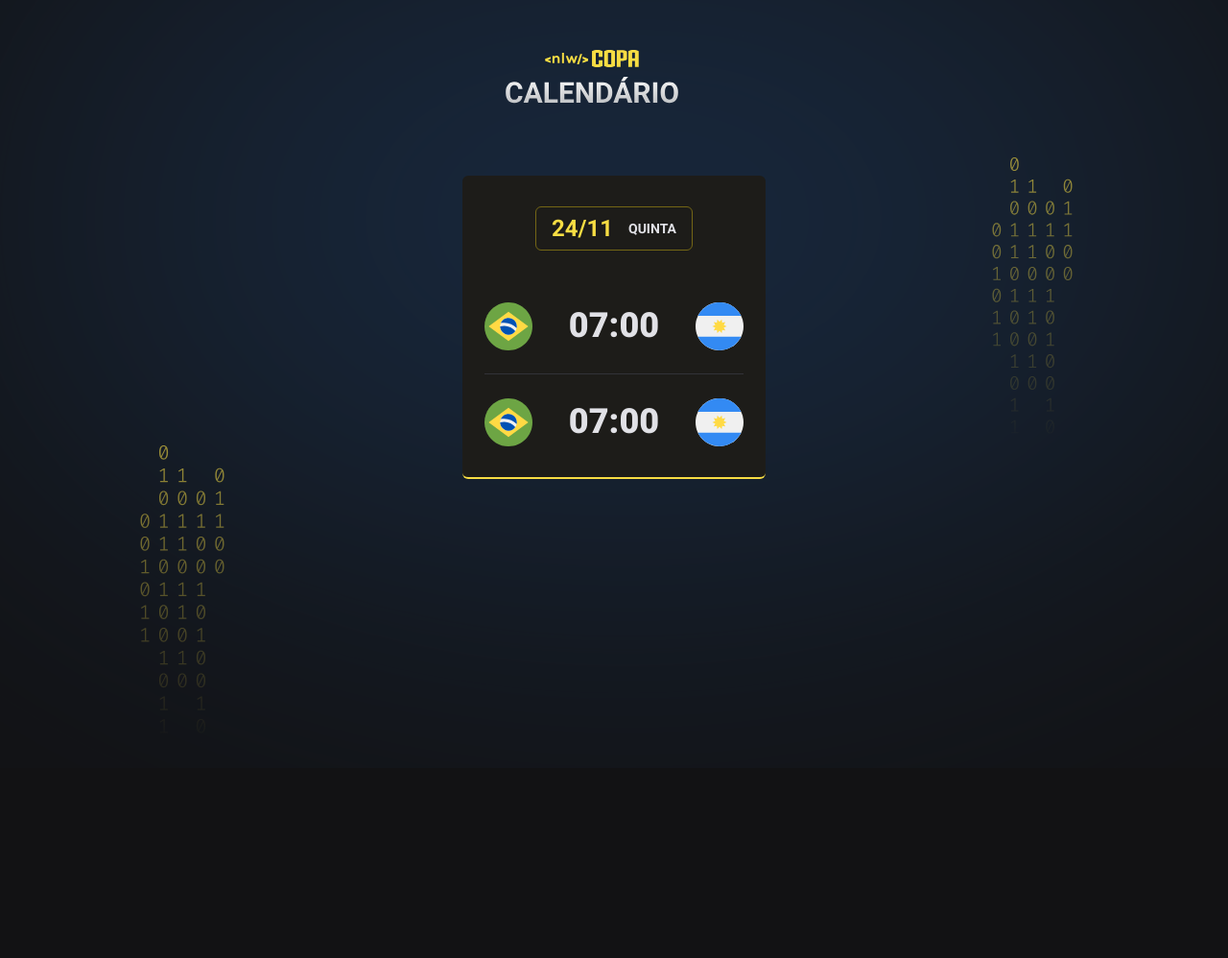
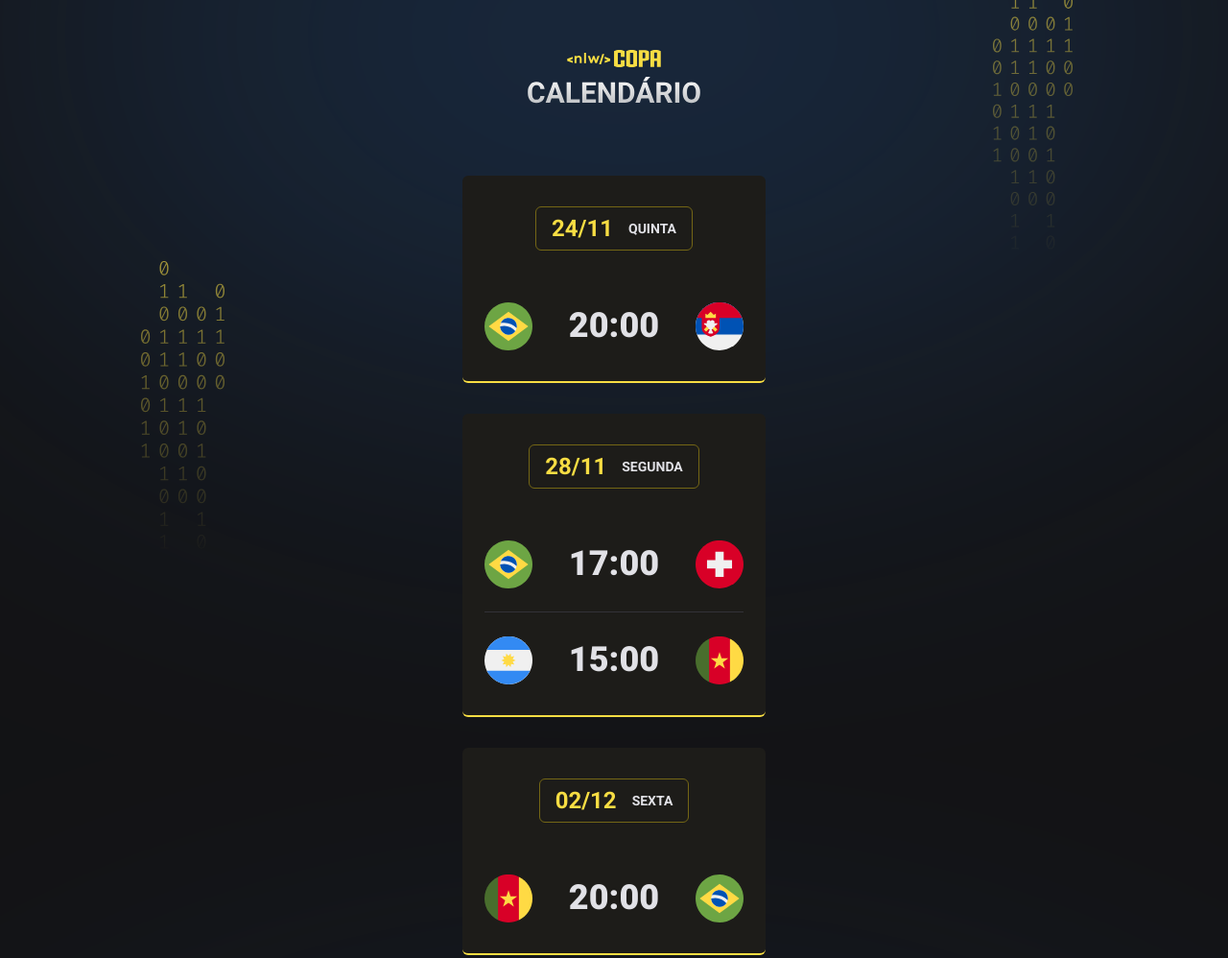
Before and after one commit to vivzzx/NLW, a plain HTML site: page index.html in a window 1280 px wide. Shown: the whole page at 96% size. Before the commit the page ends 800 px from the top, so only its background shows below. Drawn offline with Linux system fonts and the light colour scheme.

Commit message:
new js file

```diff
--- a/index.html
+++ b/index.html
@@ -15,33 +15,7 @@
     />
   </head>
   <body>
-    <div id="app">
-      <header>
-        <img src="./assets/logo.svg" alt="Logo da NLW" />
-      </header>
-      <main id="cards">
-        <div class="card">
-          <h2>24/11 <span>Quinta</span></h2>
-          <ul>
-            <li>
-              <img src="./assets/icon-brazil.svg" alt="Bandeira do Brasil" />
-              <strong>07:00</strong>
-              <img
-                src="./assets/icon-argentina.svg"
-                alt="Bandeira da Argentina"
-              />
-            </li>
-            <li>
-              <img src="./assets/icon-brazil.svg" alt="Bandeira do Brasil" />
-              <strong>07:00</strong>
-              <img
-                src="./assets/icon-argentina.svg"
-                alt="Bandeira da Argentina"
-              />
-            </li>
-          </ul>
-        </div>
-      </main>
-    </div>
+    <div id="app"></div>
+    <script src="./main.js"></script>
   </body>
 </html>
--- /dev/null
+++ b/main.js
@@ -0,0 +1,39 @@
+function createGame(player1, hour, player2) {
+  return `
+    <li>
+      <img src="./assets/icon-${player1}.svg" alt="Bandeira ${player1}" />
+      <strong>${hour}</strong>
+      <img
+        src="./assets/icon-${player2}.svg"
+        alt="Bandeira ${player2}"
+      />
+    </li>
+  `
+}
+
+function createCard(date, day, games) {
+  return `
+    <div class="card">
+      <h2>${date} <span>${day}</span></h2>
+      <ul>
+        ${games}
+      </ul>
+    </div>
+  `
+}
+
+document.querySelector("#app").innerHTML = `
+  <header>
+    <img src="./assets/logo.svg" alt="Logo da NLW" />
+  </header>
+  <main id="cards">
+    ${createCard("24/11", "quinta", createGame("brazil", "20:00", "serbia"))}
+    ${createCard(
+      "28/11",
+      "segunda",
+      createGame("brazil", "17:00", "switzerland") +
+        createGame("argentina", "15:00", "cameroon")
+    )}
+    ${createCard("02/12", "sexta", createGame("cameroon", "20:00", "brazil"))}
+  </main>
+`
--- a/style.css
+++ b/style.css
@@ -12,7 +12,7 @@ body {
   background-color: #121214;
   background-image: url(./assets/bg.svg);
   background-position-x: center;
-  background-position-y: 55%;
+  background-position-y: -715px;
 }
 
 body * {
@@ -26,6 +26,13 @@ body * {
 
 header {
   margin-bottom: 63px;
+  text-align: center;
+}
+
+#cards {
+  display: flex;
+  flex-direction: column;
+  gap: 32px;
 }
 
 .card {
```
Also changed, not shown: assets/icon-cameroon.svg (added), assets/icon-serbia.svg (added), assets/icon-switzerland.svg (added).
